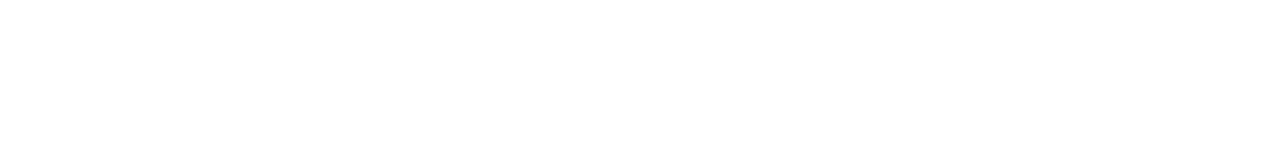
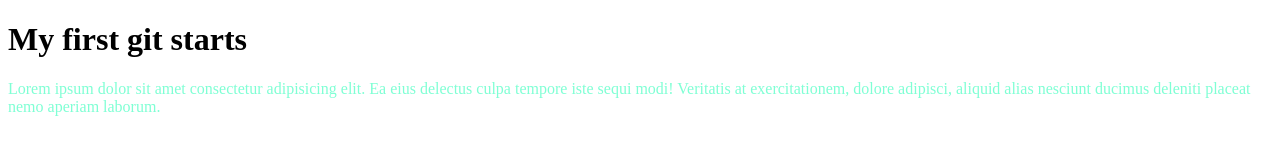
Before and after one commit to snudoy9898/my-first-repo, a plain HTML site: page index.html in a window 1280 px wide. Drawn offline with Linux system fonts and the light colour scheme.

Commit message:
my first git start

```diff
--- a/index.html
+++ b/index.html
@@ -4,8 +4,10 @@
     <meta charset="UTF-8">
     <meta name="viewport" content="width=device-width, initial-scale=1.0">
     <title>My first ever github ripo</title>
+    <link rel="stylesheet" href="style/style.css">
 </head>
 <body>
-
+    <h1>My first git starts</h1>
+    <p>Lorem ipsum dolor sit amet consectetur adipisicing elit. Ea eius delectus culpa tempore iste sequi modi! Veritatis at exercitationem, dolore adipisci, aliquid alias nesciunt ducimus deleniti placeat nemo aperiam laborum.</p>
 </body>
 </html>
--- /dev/null
+++ b/style/style.css
@@ -0,0 +1,3 @@
+p{
+    color: aquamarine;
+}
```
